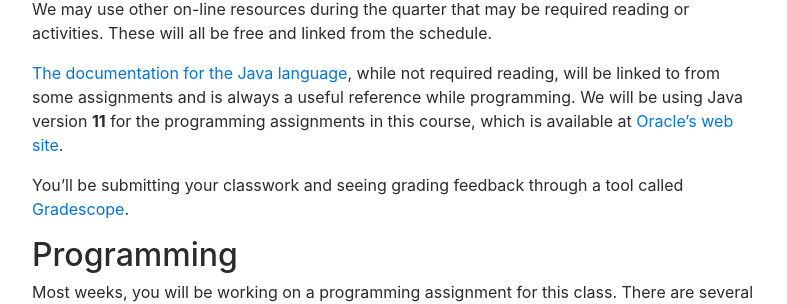
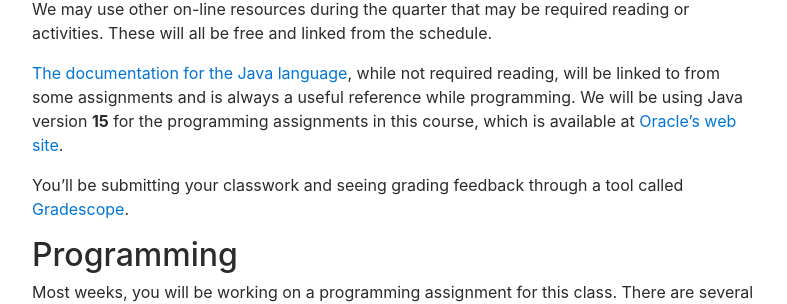
Before and after one commit to ucsd-cse12-w21/ucsd-cse12-w21.github.io, a Jekyll site: the page built from index.md, in a window 1280 px wide and 900 px high, scrolled down 5299 px. Shown: the part 149-453 px from the top of the window, without its empty margins (243-1030 px from the left). Built offline with Jekyll 4.4.1, drawn with Linux system fonts in a browser that asks for light colours; nearby versions of some CDN libraries.

Commit message:
Update Java Version

```diff
--- a/index.md
+++ b/index.md
@@ -155,11 +155,11 @@ If you cannot afford the book or have questions about using your financial aid,
 We may use other on-line resources during the quarter that may be required
 reading or activities. These will all be free and linked from the schedule.
 
-<a href="https://docs.oracle.com/javase/11/" target="_blank">The
+<a href="https://docs.oracle.com/javase/15/" target="_blank">The
 documentation for the Java language</a>, while not required reading, will be
 linked to from some assignments and is always a useful reference while
-programming. We will be using Java version **11** for the programming
-assignments in this course, which is available at <a href="https://www.oracle.com/technetwork/java/javase/downloads/jdk11-downloads-5066655.html">Oracle's web site</a>.
+programming. We will be using Java version **15** for the programming
+assignments in this course, which is available at <a href="https://www.oracle.com/java/technologies/javase-jdk15-downloads.html">Oracle's web site</a>.
 
 You'll be submitting your classwork and seeing grading feedback through a
 tool called <a href="http://gradescope.com/" target="_blank">Gradescope</a>.
```
